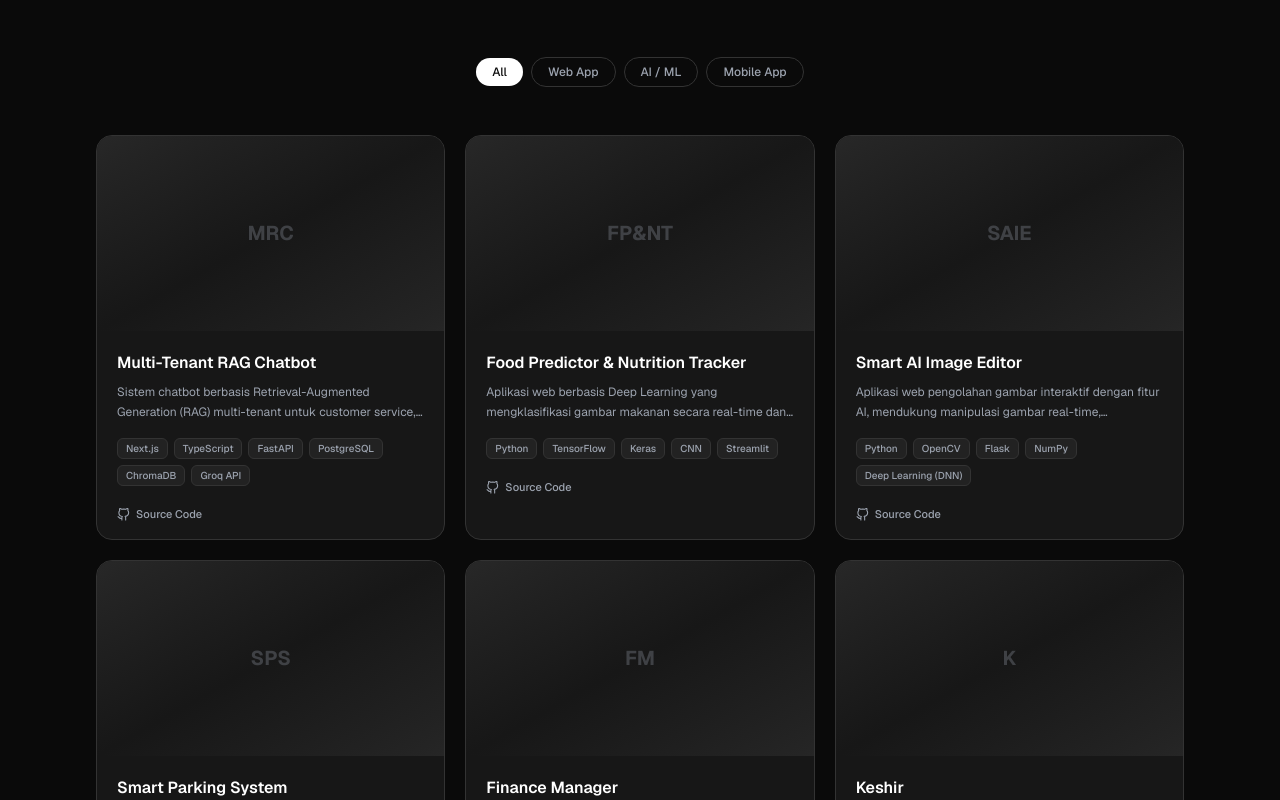
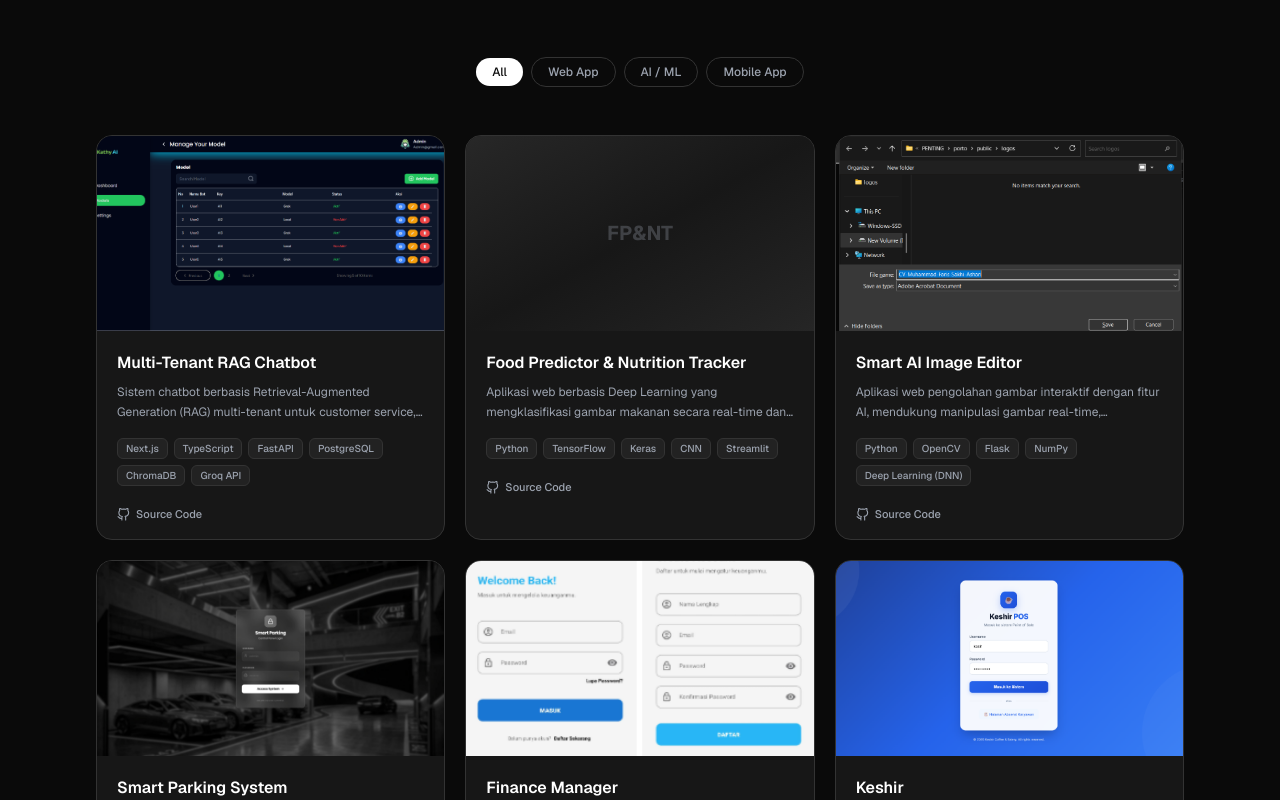
Before and after one commit to farissakhi/web-porto, a Next.js app: page / in a window 1280 px wide. Shown: the part 2960-3760 px from the top of the page. Built offline with nearby package versions, Linux system fonts and the light colour scheme; no server answers.

Commit message:
feat: tampilkan screenshot cover di project card

```diff
--- a/src/components/ProjectsSection.tsx
+++ b/src/components/ProjectsSection.tsx
@@ -1,6 +1,7 @@
 "use client";
 
 import { useState } from "react";
+import Image from "next/image";
 import { motion, AnimatePresence } from "framer-motion";
 import { FiGithub, FiExternalLink } from "react-icons/fi";
 import { projects, projectCategories, type ProjectCategory, type Project } from "@/data/projects";
@@ -108,8 +109,17 @@ export default function ProjectsSection() {
                 <motion.div
                   whileHover={{ scale: 1.05 }}
                   transition={{ duration: 0.4, ease: "easeOut" }}
-                  className="w-full h-full"
+                  className="relative w-full h-full"
                 >
+                  {project.gallery.length > 0 ? (
+                    <Image
+                      src={project.gallery[0]}
+                      alt={`${project.title} screenshot`}
+                      fill
+                      sizes="(max-width: 768px) 100vw, (max-width: 1024px) 50vw, 33vw"
+                      className="object-cover"
+                    />
+                  ) : (
                     <div className="w-full h-full bg-gradient-to-br from-white/[0.03] via-card to-white/[0.02] flex items-center justify-center">
                       <span className="text-xl font-bold text-muted-foreground/30">
                         {project.title
@@ -118,6 +128,7 @@ export default function ProjectsSection() {
                           .join("")}
                       </span>
                     </div>
+                  )}
                 </motion.div>
 
                 {/* Hover overlay with quick-links */}
```
Lines whose indentation alone changed are shown as unchanged.
